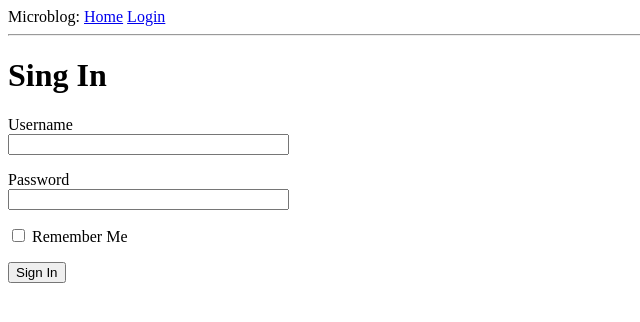
After one commit to Jhordag/microblog, a Flask app: page /login in a window 1280 px wide. The commit adds this page. Shown: the top 322 px of the page, without its empty margins (0-640 px from the left). Run offline with Flask 2, Linux system fonts and the light colour scheme.

Commit message:
create form templates and form views

```diff
--- a/app/forms.py
+++ b/app/forms.py
@@ -5,6 +5,6 @@ from wtforms.validators import DataRequired
 
 class LoginForm(FlaskForm):
     username = StringField('Username', validators=[DataRequired()])
-    password = StringField('Password', validators=[DataRequired])
+    password = StringField('Password', validators=[DataRequired()])
     remember_me = BooleanField('Remember Me')
-    submit = StringField('Sign In')
+    submit = SubmitField('Sign In')
--- a/app/routes.py
+++ b/app/routes.py
@@ -1,8 +1,11 @@
 from app import app
 from flask import render_template
 
+from app.forms import LoginForm
+
 @app.route('/')
 @app.route('/index')
+
 
 def index():
     user = {'username':'Gabriel'}
@@ -20,3 +23,8 @@ def index():
     ]
 
     return render_template('index.html', title = 'Home', user=user, posts=posts)
+
+@app.route('/login')
+def login():
+    form = LoginForm()
+    return render_template('login.html',title='Sing In', form=form)
--- a/app/templates/base.html
+++ b/app/templates/base.html
@@ -10,7 +10,10 @@
     </head>
 
     <body>
-        <div> Microblog: <a href='/index'>Home</a></div>
+        <div> Microblog:
+            <a href='/index'>Home</a>
+            <a href='/login'>Login</a>
+        </div>
         <hr>
 
         {% block content %} {% endblock %}
--- /dev/null
+++ b/app/templates/login.html
@@ -0,0 +1,21 @@
+{% extends 'base.html' %}
+
+{% block content %}
+    <h1> Sing In </h1>
+    <form action="" method="post" novalidate>
+        {{ form.hidden_tag()}}
+        <p>
+            {{ form.username.label }}<br>
+            {{ form.username(size=32)}}
+        </p>
+
+        <p>
+            {{ form.password.label }}<br>
+            {{ form.password(size=32)}}
+        </p>
+
+        <p> {{ form.remember_me() }} {{ form.remember_me.label }}</p>
+
+        <p>{{ form.submit() }}
+    </form>
+{% endblock %}
```
